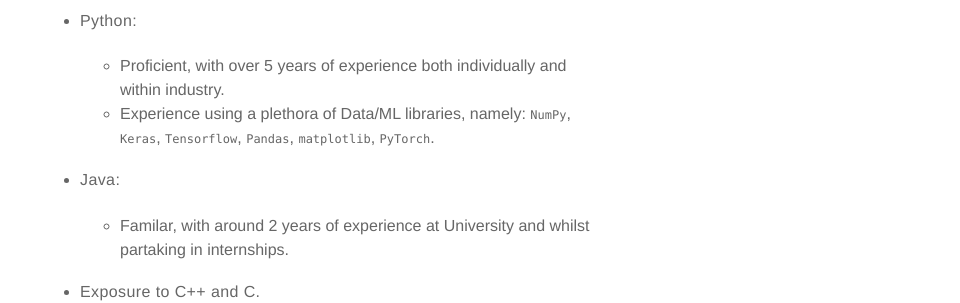
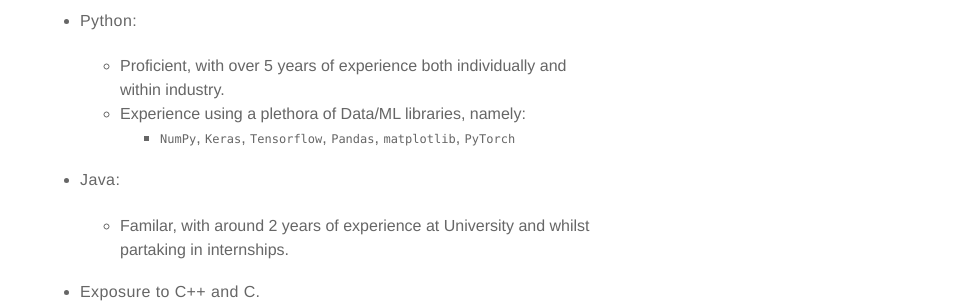
Before and after one commit to pascalemp/pascalemp.github.io, a Jekyll site: the page built from about.md, in a window 1280 px wide. Shown: the part 511-814 px from the top of the page, without its empty margins (320-1280 px from the left). Built offline with Jekyll 4.4.1, drawn with Linux system fonts in a browser that asks for light colours.

Commit message:
Update about.md

````diff
--- a/about.md
+++ b/about.md
@@ -16,7 +16,7 @@ For more information, find me on [LinkedIn](https://www.linkedin.com/in/pascalem
 
     - Proficient, with over 5 years of experience both individually and within industry.
     - Experience using a plethora of Data/ML libraries, namely:
-        ```NumPy```, ```Keras```, ```Tensorflow```, ```Pandas```, ```matplotlib```, ```PyTorch```.
+        - ```NumPy```, ```Keras```, ```Tensorflow```, ```Pandas```, ```matplotlib```, ```PyTorch```
 
 - Java:
 
````
